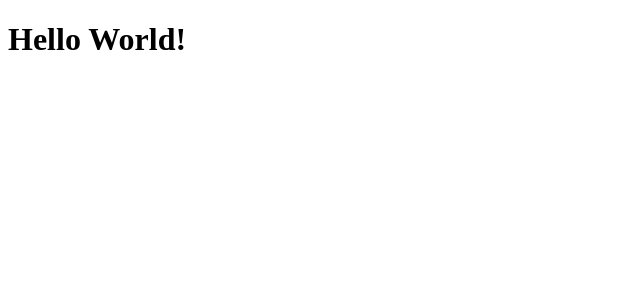
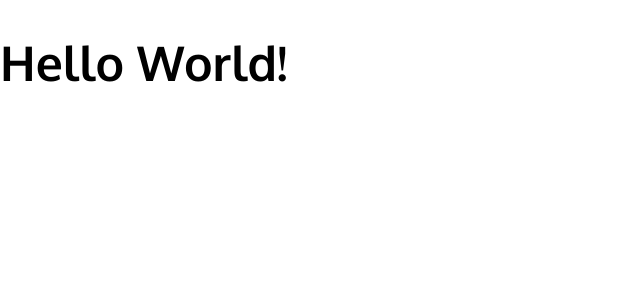
Before and after one commit to clarkfennell/bud-tech-test, a React app: page / in a window 1280 px wide. Shown: the top 300 px of the page, without its empty margins (0-640 px from the left). Built offline with nearby package versions, Linux system fonts and the light colour scheme.

Commit message:
simple styling structure added with variables

```diff
--- a/src/App.js
+++ b/src/App.js
@@ -1,5 +1,11 @@
 import React from 'react';
 
+import classes from './../styles/App.module.scss';
+
 export const App = () => {
-  return <h1>Hello World!</h1>
+  return (
+    <div className={classes.container}>
+      <h1>Hello World!</h1>
+    </div>
+  )
 }
--- a/src/index.js
+++ b/src/index.js
@@ -1,6 +1,8 @@
 import React from 'react';
 import ReactDOM from 'react-dom/client';
 import { App } from'./App';
+
+import './../styles/global.scss';
 
 const root = ReactDOM.createRoot(document.getElementById('root'));
 root.render(
--- /dev/null
+++ b/styles/App.module.scss
@@ -0,0 +1,8 @@
+@import './variables.scss';
+
+h1 {
+  font: {
+    family: $font;
+    size: 3rem;
+  }
+}
--- /dev/null
+++ b/styles/global.scss
@@ -0,0 +1,11 @@
+@import './variables.scss';
+
+html,
+body {
+  font: {
+    // family: $font;
+    size: 16px;
+  }
+  padding: 0;
+  margin: 0;
+}
--- /dev/null
+++ b/styles/variables.scss
@@ -0,0 +1,21 @@
+//Font Import
+@import url('https://fonts.googleapis.com/css2?family=Oxygen:wght@300;400;700&display=swap');
+
+// Font
+$font: 'Oxygen', sans-serif;
+
+// Colours
+$white: #FFF;
+$black: #02020A;
+$gray: #E1E2EF;
+$blue: #05204A;
+$red: #E01A4F;
+$green: #7AE7C7;
+$purple: #B497D6;
+$pink: #BFACAA;
+
+// Viewport Sizes
+$sm: 600px;
+$md: 768px;
+$lg: 1024px;
+$xl: 1200px;
```
